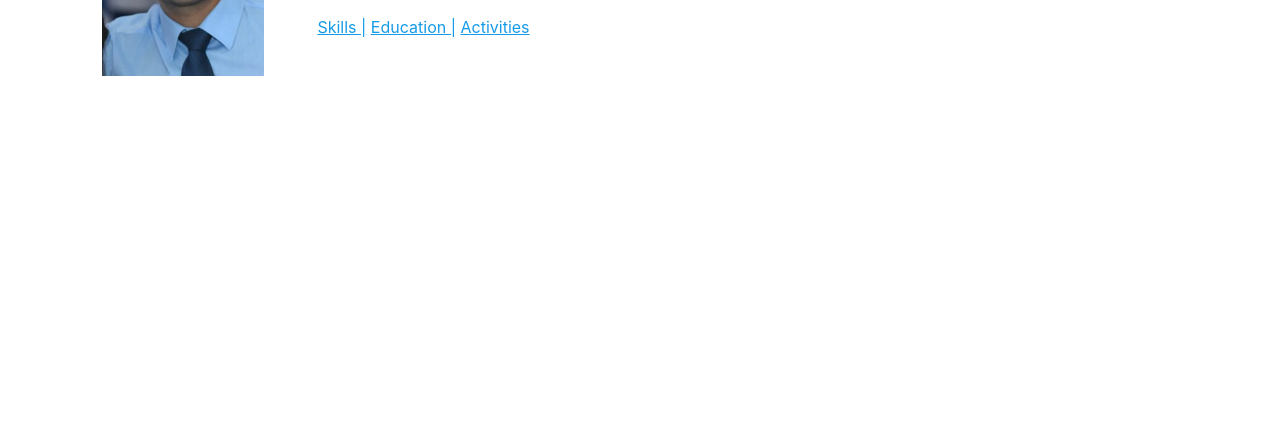
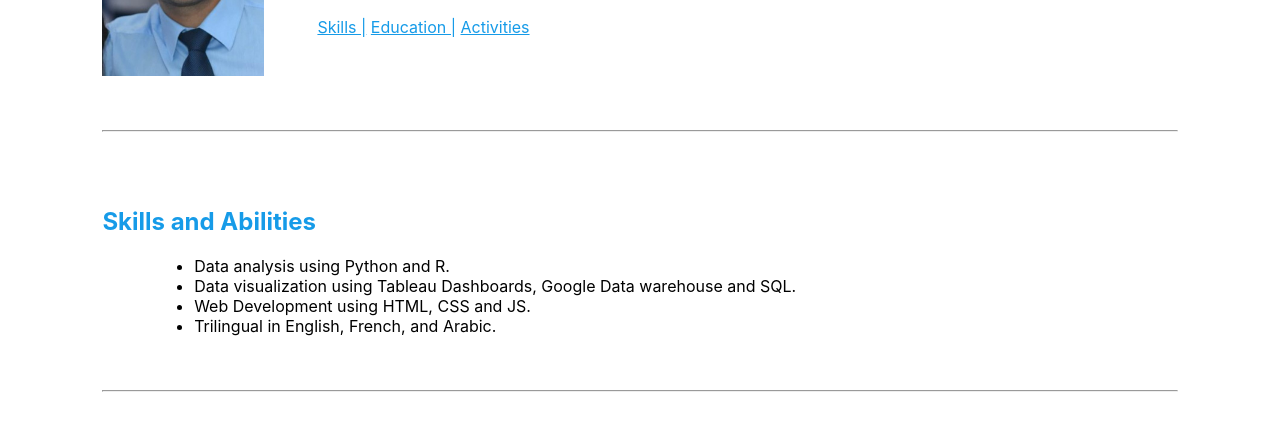
Before and after one commit to jad-amine/Responsive_CV, a plain HTML site: page index.html in a window 1280 px wide. Shown: the part 183-614 px from the top of the page. Drawn offline with Linux system fonts and the light colour scheme.

Commit message:
Skills section HTML + CSS

```diff
--- a/index.html
+++ b/index.html
@@ -11,27 +11,36 @@
 
     <body>
         <header>
-
             <img id="profile" src="public/profile-pic.jpg" alt="profile-pic">
 
             <div class="header-info">
-
                 <h1 id="title">Jad Joseph Amine</h1>
-
                 <address>
                     GitHub: <a href="https://github.com/jad-amine" target="_blank"><i style="font-size:24px" class="fa">&#xf09b;</i></a> <br>
                     LinkedIn: <a href="https://www.linkedin.com/in/jad-amine-a3b263211/" target="_blank"><i style="font-size:24px" class="fa">&#xf08c;</i></a> <br>
                     Phone: <a href="tel">+961-70539133</a><br>
                     Lebanon -<a href="https://goo.gl/maps/GuQD8fsdae76keMT7" target="_blank"> Batroun</a>  <br>
                 </address><br>
-
                 <nav>
                     <a href="#section1" >Skills |</a>
                     <a href="#section2">Education |</a>
                     <a href="#section3">Activities</a>
                 </nav>
             </div>
+        </header>
 
-        </header>
+        <hr>
+
+        <div id="Skills"></div>
+            <h2>Skills and Abilities</h2>
+            <ul id="section1">
+                <li >Data analysis using Python and R.</li>
+                <li>Data visualization using Tableau Dashboards, Google Data warehouse and SQL.</li>
+                <li>Web Development using HTML, CSS and JS.</li>
+                <li>Trilingual in English, French, and Arabic.</li>
+            </ul>
+
+            <hr>
+
     </body>
 </html>
--- a/styles/style.css
+++ b/styles/style.css
@@ -23,3 +23,20 @@ header img {
 a {
     color:rgb(22, 155, 232);
 }
+
+hr {
+    margin-top: 5%;
+    margin-bottom: 5%;
+}
+
+#Skills{
+    margin-top: 7%;
+}
+
+h2 {
+    color:rgb(22, 155, 232);
+}
+
+li {
+    margin-left: 5%;
+}
```
